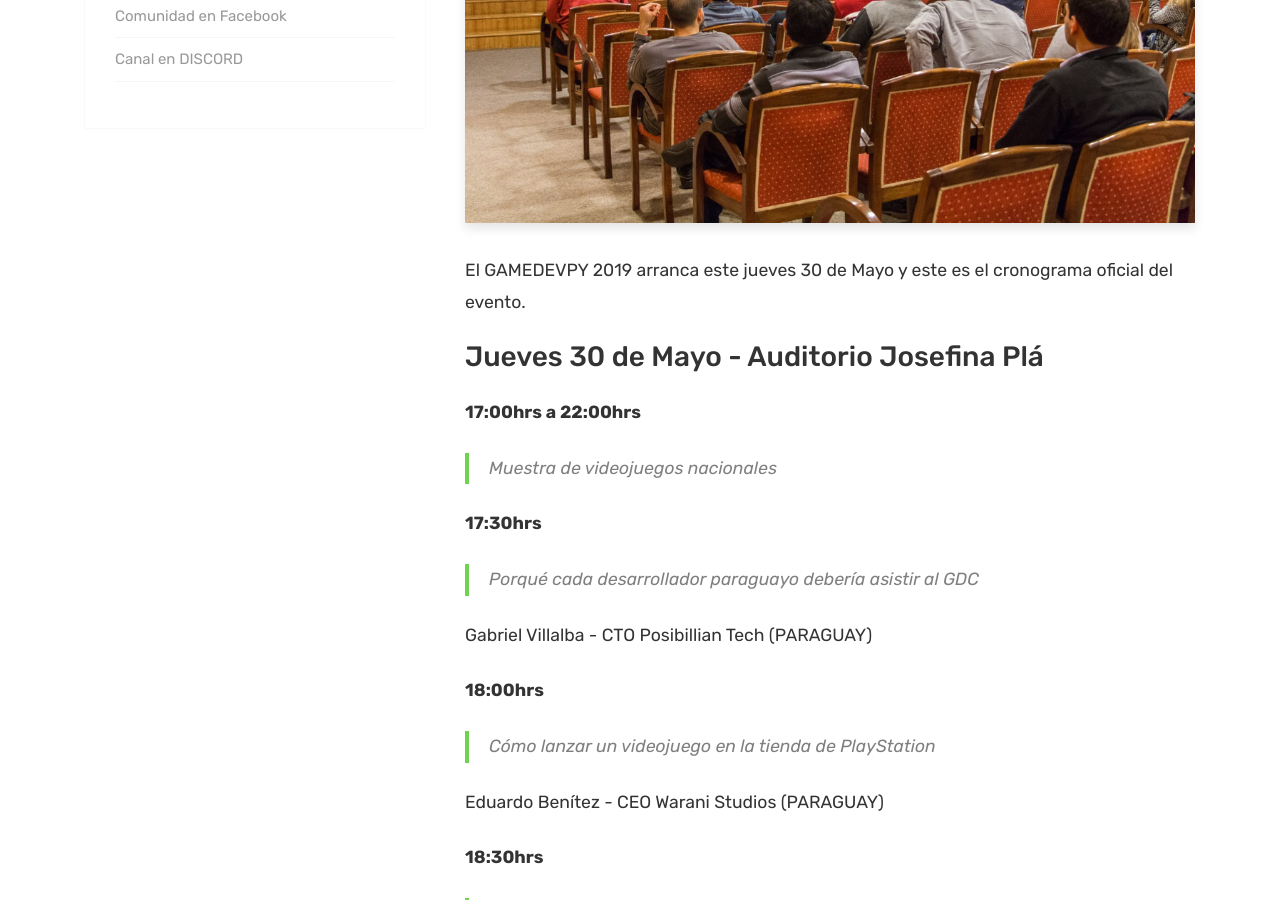
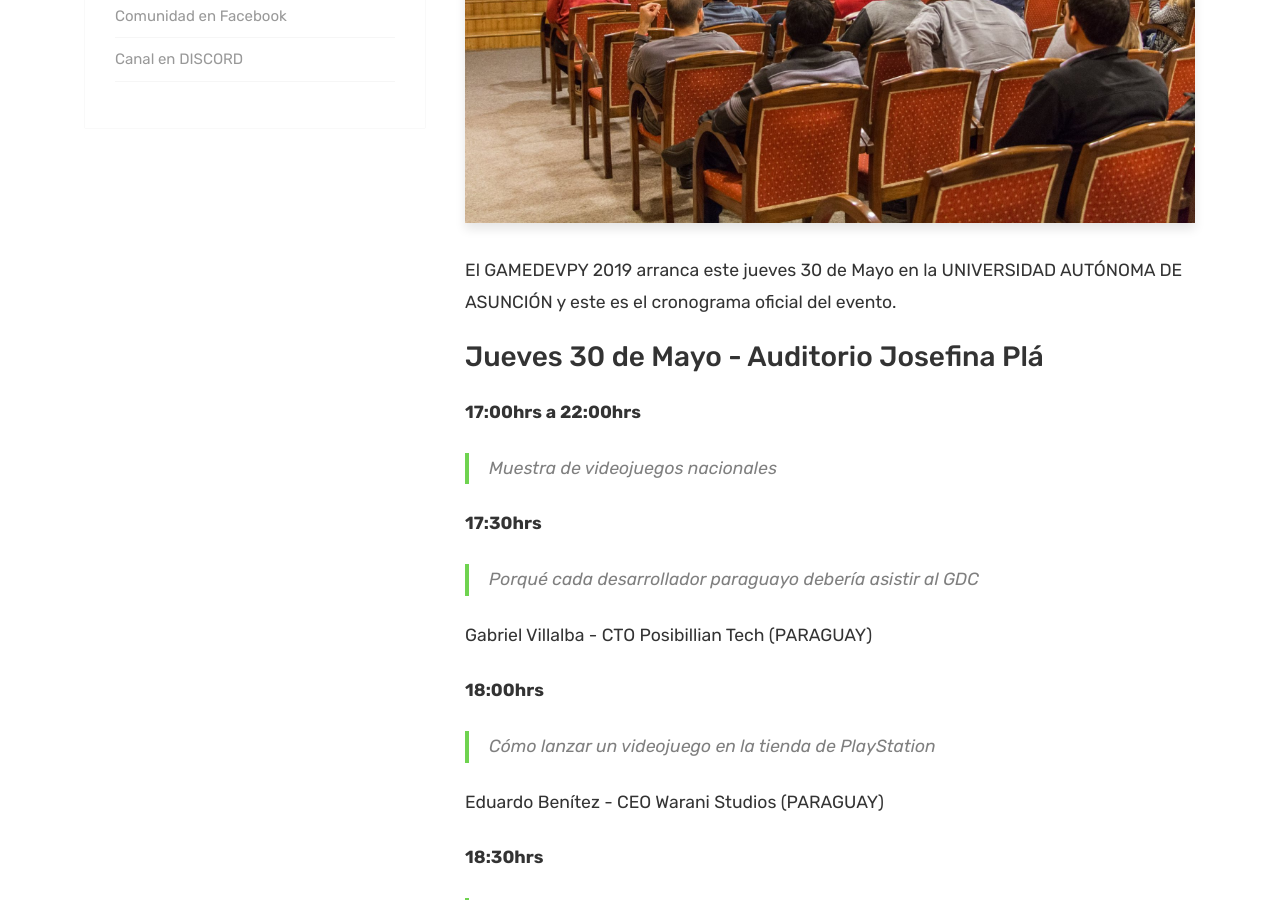
Before and after one commit to pescode/igdapy.github.io, a Jekyll site: the page built from _posts/2019-05-28-cronograma-gamedevpy2019.md, in a window 1280 px wide and 900 px high, scrolled down 468 px. Built offline with Jekyll 4.4.1, drawn with Linux system fonts in a browser that asks for light colours; comment, search, counter and statistics services are not loaded.

Commit message:
agregado detalle a la noticia

```diff
--- a/_posts/2019-05-28-cronograma-gamedevpy2019.md
+++ b/_posts/2019-05-28-cronograma-gamedevpy2019.md
@@ -6,7 +6,7 @@ categories: [ igdapy ]
 image: assets/images/11.jpg
 featured: true
 ---
-El GAMEDEVPY 2019 arranca este jueves 30 de Mayo y este es el cronograma oficial del evento.
+El GAMEDEVPY 2019 arranca este jueves 30 de Mayo en la UNIVERSIDAD AUTÓNOMA DE ASUNCIÓN y este es el cronograma oficial del evento.
 
 ### Jueves 30 de Mayo - Auditorio Josefina Plá
 
```
